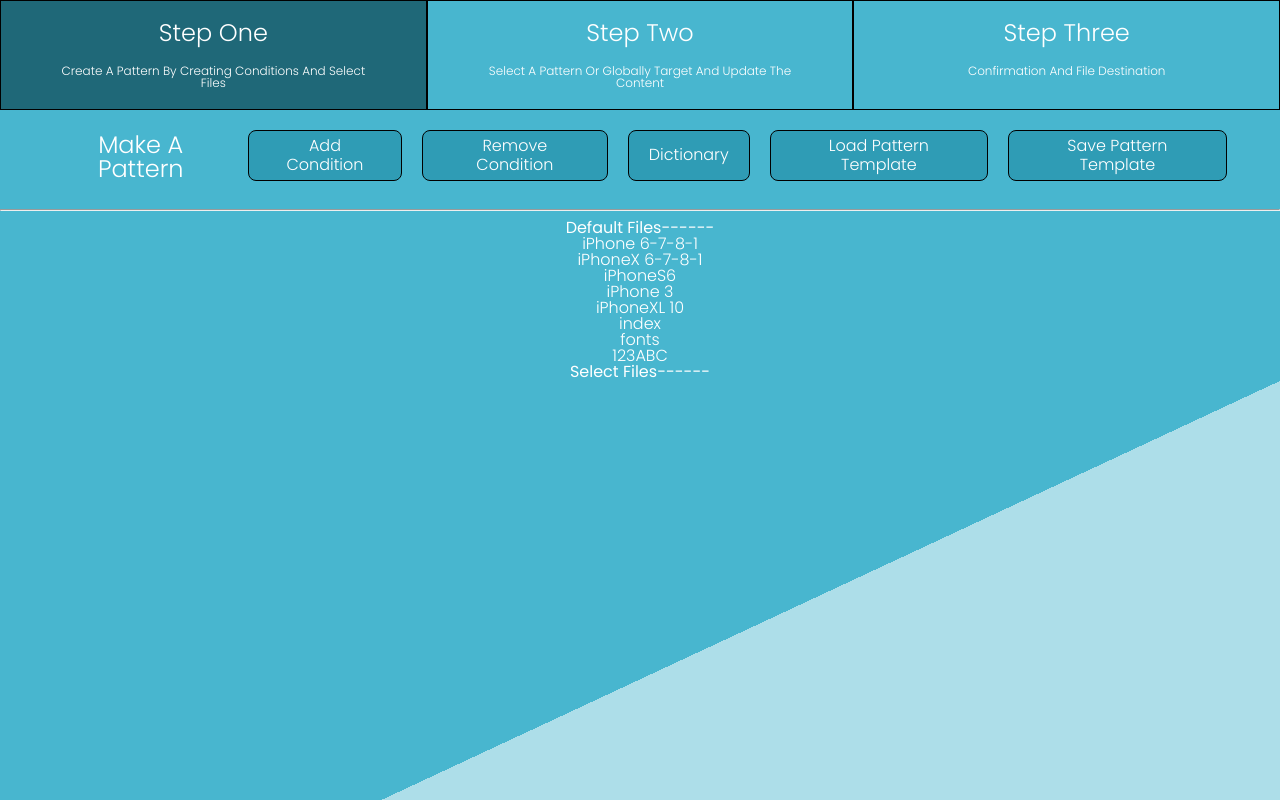
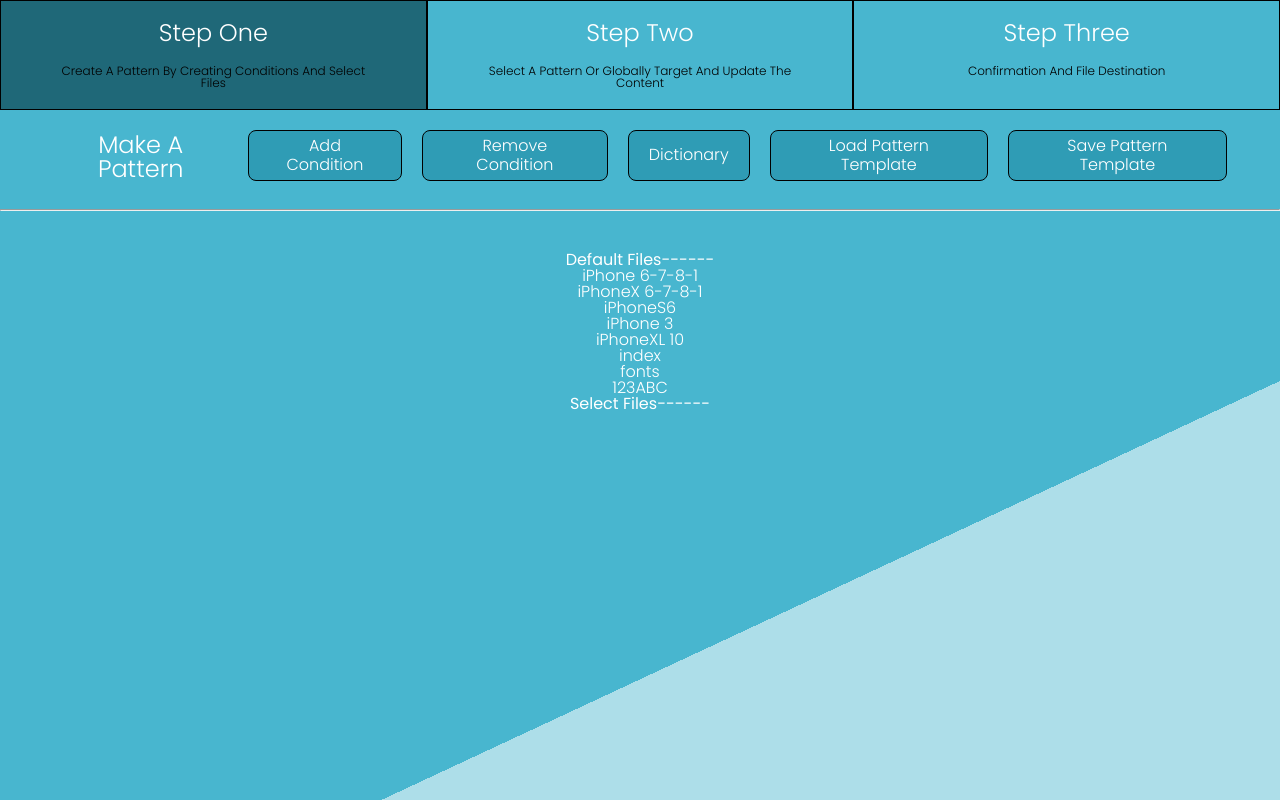
Before and after one commit to roboticbeing/BTH545_Assignment3, a React (Create React App) app in the folder a3/: page / in a window 1280 px wide. Built offline with nearby package versions, Linux system fonts and the light colour scheme.

Commit message:
styling changes

```diff
--- a/a3/src/components/PartOne/index.js
+++ b/a3/src/components/PartOne/index.js
@@ -612,9 +612,11 @@ class PartOne extends Component {
 
         <div className="condition-section">{this.displayPatterns()}</div>
         <hr />
+        <br />
         <div className="pattern-section">
           <div className="pattern-container">{this.state.regex}</div>
         </div>
+        <br />
         <div className="files-section">
           <div className="default-files">
             <h1>Default Files------</h1>
--- a/a3/src/components/PartOne/style.scss
+++ b/a3/src/components/PartOne/style.scss
@@ -21,10 +21,6 @@ body {
   }
   h1 {
       color: $colour-highlight1;
-  }
-
-  p {
-    color: $colour-highlight2;
   }
 
 button {
@@ -56,7 +52,7 @@ button {
     .menu-btn {
         border-radius: 8px;
         margin-left: 20px;
-
+        color: $colour-highlight2;
         border: 1px solid #000;
         padding: 6px 20px;
 
@@ -69,12 +65,6 @@ button {
 .condition-section {
     display: flex;
     color: rgb(38, 61, 61);
-
-
-// $red: random(255);
-// $green: random(255);
-// $blue: random(255);
-// $colour-primary: rgb($red, $green, $blue);
 
     .condition-item {
         height: 200px;
```
